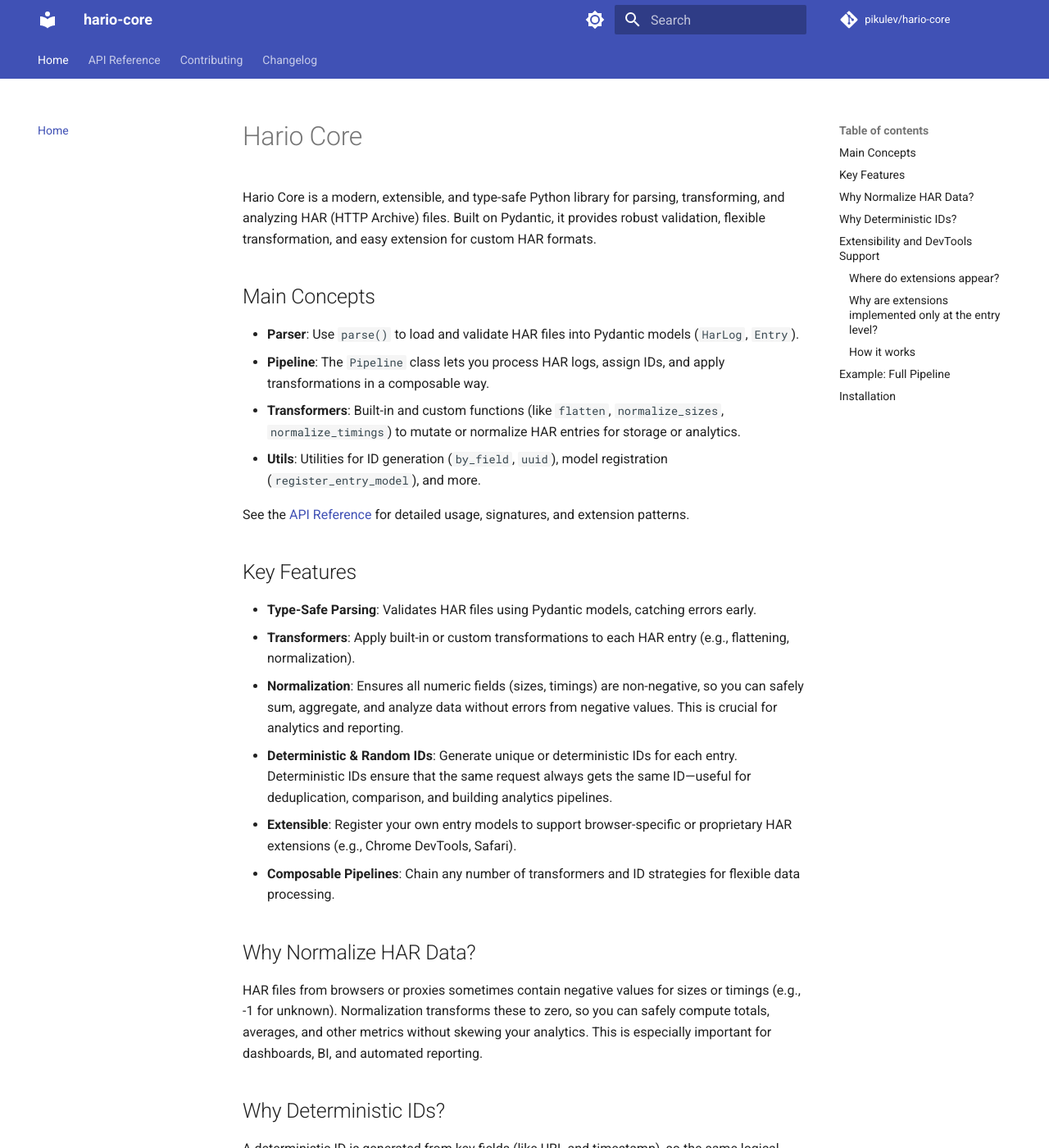
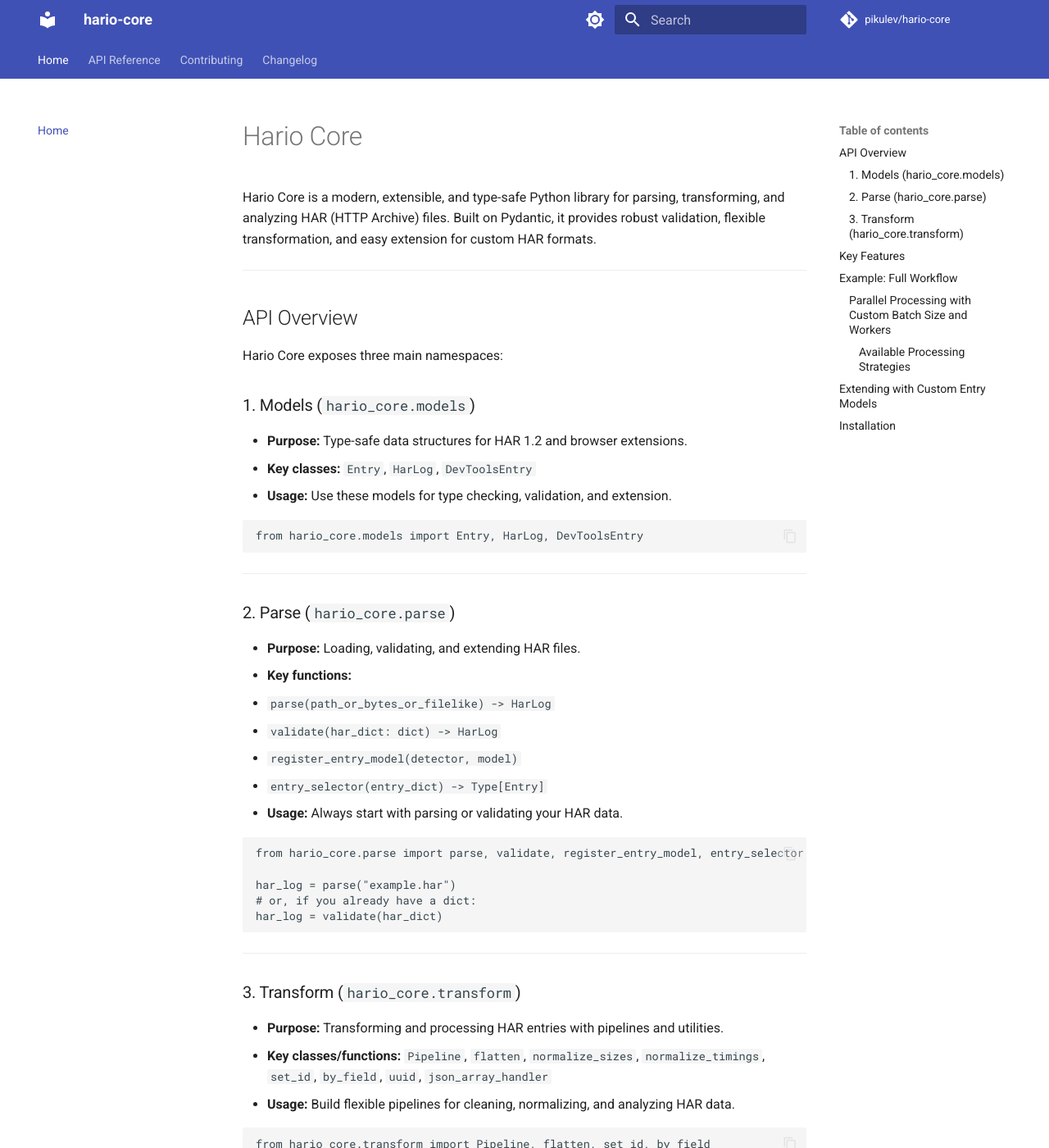
Before and after one commit to pikulev/hario-core, an MkDocs documentation site: the page built from docs/index.md, in a window 1280 px wide and 1400 px high. Shown: the whole window at 82% size. Built offline with MkDocs 1.6.1 and Material for MkDocs 9.7.7, drawn with Linux system fonts in a browser that asks for light colours; comment, search, counter and statistics services are not loaded; some of the changed text lies outside the part shown.

Commit message:
docs: upd api ref + 0.4.0 changelog

````diff
--- a/docs/api.md
+++ b/docs/api.md
@@ -9,36 +9,39 @@
 ### `parse`
 
 ```python
-from hario_core import parse
+from hario_core.parse import parse
 ```
 
 Parses a HAR file from a path, bytes, or file-like object and returns a validated `HarLog` model. Automatically selects the correct Pydantic model for each entry (including extensions).
 
 **Signature:**
 ```python
-def parse(
-    src: str | Path | bytes | bytearray | IO[Any],
-    *,
-    entry_model_selector: Callable[[dict[str, Any]], type[Entry]] = entry_selector,
-) -> HarLog
+def parse(src: str | Path | bytes | bytearray | IO[Any]) -> HarLog
 ```
-
 - `src`: Path, bytes, or file-like object containing HAR JSON.
-- `entry_model_selector`: Optional. Function to select the Pydantic model for each entry (default: registry-based selector).
 
 **Returns:**
 - `HarLog` — a validated Pydantic model with `.entries` (list of `Entry` or extension models).
 
 **Example:**
 ```python
-model = parse("example.har")
+har_log = parse("example.har")
 for entry in har_log.entries:
     print(entry.request.url)
 ```
 
 ---
 
-## Entry Model Registration
+### `validate`
+
+Validates a HAR dict (already loaded from JSON) and returns a `HarLog` model.
+
+**Signature:**
+```python
+def validate(har_dict: dict) -> HarLog
+```
+
+---
 
 ### `register_entry_model`
 
@@ -46,41 +49,48 @@
 
 **Signature:**
 ```python
-def register_entry_model(
-    detector: Callable[[dict[str, Any]], bool],
-    model: type[Entry],
-) -> None
+def register_entry_model(detector: Callable[[dict], bool], model: type[Entry]) -> None
 ```
-
 - `detector`: Function that takes an entry dict and returns True if the model should be used.
 - `model`: Pydantic model class to use for matching entries.
 
 **Example:**
 ```python
-from hario_core.models.har_1_2 import Entry
-from pydantic import Field
+from hario_core.models import Entry
 
-class SafariEntry(Entry):
-    webkit_trace: dict = Field(alias="_webkitTrace")
+class CustomEntry(Entry):
+    x_custom: str
 
-def is_safari_entry(entry_json):
-    return "_webkitTrace" in entry_json
+def is_custom_entry(entry):
+    return "x-custom" in entry
 
-register_entry_model(is_safari_entry, SafariEntry)
+register_entry_model(is_custom_entry, CustomEntry)
+```
+
+---
+
+### `entry_selector`
+
+Selects the appropriate Entry model for a given entry dict (based on registered detectors).
+
+**Signature:**
+```python
+def entry_selector(entry_dict: dict) -> type[Entry]
 ```
 
 ---
 
 ## Data Models
 
-All core data structures are implemented as Pydantic models in `hario_core.models.har_1_2`.
+All core data structures are implemented as Pydantic models in `hario_core.models`.
 
 - `Entry`: Pydantic model for a HAR entry (fields: request, response, timings, cache, etc.).
 - `HarLog`: Pydantic model for the HAR log (fields: version, creator, entries, etc.).
+- `DevToolsEntry`: Chrome DevTools extension entry model.
 
 **Example:**
 ```python
-from hario_core.models.har_1_2 import HarLog, Entry
+from hario_core.models import HarLog, Entry
 
 har_log = HarLog.model_validate(har_json["log"])
 for entry in har_log.entries:
@@ -88,69 +98,43 @@
     print(entry.request.url)
 ```
 
+---
+
+## Transformers & ID Generators
+
 ### `Transformer`
-A transformer is a function that takes a dict (parsed HAR entry) and returns a dict (possibly mutated/transformed).
+A transformer is a callable that takes a dict (parsed HAR entry) and returns a dict (possibly mutated/transformed).
 
+### `set_id`
+Sets an ID field in each entry using a provided function.
+
+**Signature:**
 ```python
-def my_transformer(data: dict[str, Any]) -> dict[str, Any]:
-    # mutate data
-    return data
+def set_id(id_fn: Callable[[dict], str], id_field: str = "id") -> Transformer
 ```
 
-### `EntryIdFn`
-A function that takes an `Entry` and returns a string ID.
-
----
-
-## ID Generation
-
 ### `by_field`
-
 Returns a deterministic ID function based on specified fields of a HAR entry.
 
 **Signature:**
 ```python
-def by_field(fields: list[str]) -> EntryIdFn
-```
-
-**Example:**
-```python
-from hario_core.utils import by_field
-id_fn = by_field(["request.url", "startedDateTime"])
+def by_field(fields: list[str]) -> Callable[[dict], str]
 ```
 
 ### `uuid`
-
 Returns a function that generates a random UUID for each entry.
 
 **Signature:**
 ```python
-def uuid() -> EntryIdFn
+def uuid() -> Callable[[dict], str]
 ```
 
-**Example:**
-```python
-from hario_core.utils import uuid
-id_fn = uuid()
-```
-
----
-
-## Transformers
-
-Transformers are functions that mutate or normalize HAR entry data for storage or analysis.
-
-
 ### `flatten`
-
 Flattens nested structures in a HAR entry to a flat dict with keys joined by separator. If a list is encountered, array_handler is called (default: str). Useful for exporting to CSV, analytics, or custom DB schemas.
 
 **Signature:**
 ```python
-def flatten(
-    separator: str = ".",
-    array_handler: Callable[[list, str], Any] = None,
-) -> Transformer
+def flatten(separator: str = ".", array_handler: Callable[[list, str], Any] = None) -> Transformer
 ```
 - `separator`: Separator for keys (default: '.')
 - `array_handler`: Function (lambda arr, path) -> value. Default is str(arr)
@@ -158,16 +142,12 @@
 **Example:**
 ```python
 def header_handler(arr, path):
-    # Each header becomes a separate key by name
     return {f"{path}.{item['name']}": item["value"] for item in arr if isinstance(item, dict) and "name" in item and "value" in item}
 
 flat_entry = flatten(array_handler=header_handler)(entry)
-# flat_entry['request.headers.user-agent'] == 'Mozilla/5.0 ...'
-# flat_entry['request.headers.:authority'] == 'test.test'
 ```
 
 ### `normalize_sizes`
-
 Normalizes negative size fields in request/response to zero.
 
 **Signature:**
@@ -176,7 +156,6 @@
 ```
 
 ### `normalize_timings`
-
 Normalizes negative timing fields in entry.timings to zero.
 
 **Signature:**
@@ -188,44 +167,87 @@
 
 ## Pipeline
 
-### `Pipeline`
-
-A high-level class for processing HAR data: transforming and assigning IDs. You must pass a parsed `HarLog` object (see `parse`).
+### `PipelineConfig`
+Configuration for the Pipeline processor.
 
 **Signature:**
 ```python
-class Pipeline:
-    def __init__(
-        self,
-        id_fn: EntryIdFn,
-        id_field: str = "id",
-        transformers: Sequence[Transformer] = (),
-    ) -> None
-    def process(self, har_log: HarLog) -> list[dict[str, Any]]
+from hario_core.transform import PipelineConfig
+
+config = PipelineConfig(
+    batch_size=1000,                # entries per batch
+    processing_strategy="process", # "sequential", "thread", "process", "async"
+    max_workers=4                   # number of parallel workers (if applicable)
+)
 ```
 
-- `id_fn`: Function to generate an ID for each entry.
-- `id_field`: Field name for the generated ID (default: "id").
-- `transformers`: List of transformer functions to apply to each entry.
+- `batch_size`: int, default 20000
+- `processing_strategy`: str, one of "sequential", "thread", "process", "async"
+- `max_workers`: int | None, number of parallel workers (for thread/process)
 
 ---
 
-## Example: Full Pipeline
+### `Pipeline`
+A high-level class for processing HAR entry dicts: transforming and assigning IDs.
+
+**Signature:**
+```python
+from hario_core.transform import Pipeline, PipelineConfig
+
+pipeline = Pipeline(
+    transformers=[...],
+    config=PipelineConfig(...)
+)
+
+results = pipeline.process(entries)  # entries: list[dict]
+```
+- `transformers`: List of transformer functions to apply to each entry.
+- `config`: PipelineConfig instance (optional, default: sequential, batch_size=20000)
+- `process(entries)`: entries must be a list of dicts (e.g., from HarLog.model_dump()["entries"])
+
+---
+
+### Example: Full Pipeline
 
 ```python
-from hario_core import Pipeline, by_field, flatten, normalize_sizes, parse
+from hario_core.parse import parse
+from hario_core.transform import Pipeline, PipelineConfig, by_field, flatten, normalize_sizes, set_id
 
-pipeline = Pipeline(
-    id_fn=by_field(["request.url", "startedDateTime"]),
-    transformers=[flatten(), normalize_sizes()],
+har_log = parse("example.har")
+entries = har_log.model_dump()["entries"]
+
+pipeline = Pipeline([
+    set_id(by_field(["request.url", "startedDateTime"])),
+    flatten(),
+    normalize_sizes(),
+])
+results = pipeline.process(entries)
+```
+
+---
+
+### Example: Parallel Processing with Custom Batch Size and Workers
+
+```python
+from hario_core.transform import Pipeline, PipelineConfig, flatten
+
+config = PipelineConfig(
+    processing_strategy="process",  # or "thread"
+    batch_size=20,                  # process 20 entries per batch
+    max_workers=6                   # use 6 parallel workers
 )
 
-model = parse("example.har")
-result_dict = pipeline.process(model)
+pipeline = Pipeline([
+    flatten(),
+], config=config)
+results = pipeline.process(entries)
+```
 
-for entry in result_dict:
-    print(entry["id"], entry["request"]["url"])
-```
+#### Available Processing Strategies
+- `sequential` (default): Process entries one by one in a single thread. Best for small datasets or debugging.
+- `thread`: Parallel processing using threads. Useful for I/O-bound tasks or when GIL is not a bottleneck.
+- `process`: Parallel processing using multiple processes. Recommended for CPU-bound tasks and large datasets.
+- `async`: Asynchronous processing (if your transformers support async). For advanced use cases with async I/O.
 
 ---
 
@@ -235,8 +257,8 @@
 
 **Example:**
 ```python
-from hario_core.models.extensions.chrome_devtools import DevToolsEntry
-from hario_core.models.har_1_2 import HarLog
+from hario_core.models import DevToolsEntry
+from hario_core.models import HarLog
 
 # Suppose har_json is a dict loaded from a Chrome DevTools HAR file
 har_log = HarLog.model_validate(har_json["log"])
--- a/docs/index.md
+++ b/docs/index.md
@@ -2,74 +2,135 @@
 
 Hario Core is a modern, extensible, and type-safe Python library for parsing, transforming, and analyzing HAR (HTTP Archive) files. Built on Pydantic, it provides robust validation, flexible transformation, and easy extension for custom HAR formats.
 
-## Main Concepts
+---
 
-- **Parser**: Use `parse()` to load and validate HAR files into Pydantic models (`HarLog`, `Entry`).
-- **Pipeline**: The `Pipeline` class lets you process HAR logs, assign IDs, and apply transformations in a composable way.
-- **Transformers**: Built-in and custom functions (like `flatten`, `normalize_sizes`, `normalize_timings`) to mutate or normalize HAR entries for storage or analytics.
-- **Utils**: Utilities for ID generation (`by_field`, `uuid`), model registration (`register_entry_model`), and more.
+## API Overview
 
-See the [API Reference](api.md) for detailed usage, signatures, and extension patterns.
+Hario Core exposes three main namespaces:
+
+### 1. Models (`hario_core.models`)
+
+- **Purpose:** Type-safe data structures for HAR 1.2 and browser extensions.
+- **Key classes:** `Entry`, `HarLog`, `DevToolsEntry`
+- **Usage:** Use these models for type checking, validation, and extension.
+
+```python
+from hario_core.models import Entry, HarLog, DevToolsEntry
+```
+
+---
+
+### 2. Parse (`hario_core.parse`)
+
+- **Purpose:** Loading, validating, and extending HAR files.
+- **Key functions:**
+  - `parse(path_or_bytes_or_filelike) -> HarLog`
+  - `validate(har_dict: dict) -> HarLog`
+  - `register_entry_model(detector, model)`
+  - `entry_selector(entry_dict) -> Type[Entry]`
+- **Usage:** Always start with parsing or validating your HAR data.
+
+```python
+from hario_core.parse import parse, validate, register_entry_model, entry_selector
+
+har_log = parse("example.har")
+# or, if you already have a dict:
+har_log = validate(har_dict)
+```
+
+---
+
+### 3. Transform (`hario_core.transform`)
+- **Purpose:** Transforming and processing HAR entries with pipelines and utilities.
+- **Key classes/functions:** `Pipeline`, `flatten`, `normalize_sizes`, `normalize_timings`, `set_id`, `by_field`, `uuid`, `json_array_handler`
+- **Usage:** Build flexible pipelines for cleaning, normalizing, and analyzing HAR data.
+
+```python
+from hario_core.transform import Pipeline, flatten, set_id, by_field
+
+entries = har_log.model_dump()["entries"]
+pipeline = Pipeline([
+    set_id(by_field(["request.url", "startedDateTime"])),
+    flatten()
+])
+results = pipeline.process(entries)
+```
+
+---
 
 ## Key Features
 
-- **Type-Safe Parsing**: Validates HAR files using Pydantic models, catching errors early.
-- **Transformers**: Apply built-in or custom transformations to each HAR entry (e.g., flattening, normalization).
-- **Normalization**: Ensures all numeric fields (sizes, timings) are non-negative, so you can safely sum, aggregate, and analyze data without errors from negative values. This is crucial for analytics and reporting.
-- **Deterministic & Random IDs**: Generate unique or deterministic IDs for each entry. Deterministic IDs ensure that the same request always gets the same ID—useful for deduplication, comparison, and building analytics pipelines.
-- **Extensible**: Register your own entry models to support browser-specific or proprietary HAR extensions (e.g., Chrome DevTools, Safari).
-- **Composable Pipelines**: Chain any number of transformers and ID strategies for flexible data processing.
+- **Type-Safe Parsing:** Validates HAR files using Pydantic models, catching errors early.
+- **Composable Transformations:** Build pipelines from built-in or custom transformers.
+- **Extensible:** Register your own entry models for browser-specific or proprietary HAR extensions.
+- **Deterministic & Random IDs:** Generate unique or deterministic IDs for each entry.
+- **Batch & Parallel Processing:** Built-in strategies for processing large HAR files.
 
-## Why Normalize HAR Data?
+---
 
-HAR files from browsers or proxies sometimes contain negative values for sizes or timings (e.g., -1 for unknown). Normalization transforms these to zero, so you can safely compute totals, averages, and other metrics without skewing your analytics. This is especially important for dashboards, BI, and automated reporting.
-
-## Why Deterministic IDs?
-
-A deterministic ID is generated from key fields (like URL and timestamp), so the same logical request always gets the same ID—even if the HAR is re-exported or merged. This is essential for deduplication, change tracking, and building reliable analytics or data warehouses.
-
-## Extensibility and DevTools Support
-
-Modern HAR files exported from browsers (e.g., Chrome DevTools) often contain additional, non-standard fields such as `_initiator`, `_resourceType`, `_transferSize`, and more. These fields are used for advanced diagnostics and analysis.
-
-### Where do extensions appear?
-
-- **Almost all extensions are found only in `entries`** (and their submodels: request, response, timings, etc.).
-- Extensions at the root `log` level, or in `pages`, `creator`, `browser`, etc., are extremely rare and not typically used for traffic analysis.
-
-### Why are extensions implemented only at the entry level?
-
-- In hario-core, extensions are supported via a separate `DevToolsEntry` model, which inherits from the standard `Entry` and adds all known DevTools-specific fields.
-- The `entry_selector` function inspects each entry and chooses the appropriate model (`Entry` or `DevToolsEntry`).
-- This approach covers 99% of real-world cases and allows you to work with any HAR file exported from browsers.
-
-### How it works
+## Example: Full Workflow
 
 ```python
-from hario_core.har_parser import parse
+from hario_core.parse import parse
+from hario_core.transform import Pipeline, by_field, flatten, normalize_sizes, set_id
 
-har_log = parse(devtools_har_bytes)
-entry = har_log.entries[0]
-assert isinstance(entry, Entry)
-assert isinstance(entry, DevToolsEntry)  # True for DevTools entries
+har_log = parse("example.har")
+entries = har_log.model_dump()["entries"]
+
+pipeline = Pipeline([
+    set_id(by_field(["request.url", "startedDateTime"])),
+    flatten(),
+    normalize_sizes(),
+])
+results = pipeline.process(entries)
 ```
 
-## Example: Full Pipeline
+---
+
+### Parallel Processing with Custom Batch Size and Workers
 
 ```python
-from hario_core import parse, Pipeline, by_field, flatten, normalize_sizes
+from hario_core.transform import Pipeline, PipelineConfig, flatten
 
-pipeline = Pipeline(
-    id_fn=by_field(["request.url", "startedDateTime"]),
-    transformers=[flatten(), normalize_sizes()],
+config = PipelineConfig(
+    strategy="process",      # or "thread" for multithreading
+    batch_size=20,          # process 20 entries per batch
+    num_workers=6            # use 6 parallel workers
 )
 
-model = parse("example.har")
-result_dict = pipeline.process(model)
+pipeline = Pipeline([
+    flatten(),
+],
+    config=config
+)
+results = pipeline.process(entries)
+```
 
-for entry in result_dict:
-    print(entry["id"], entry["request"]["url"])
+#### Available Processing Strategies
+
+- `sequential` (default): Process entries one by one in a single thread. Best for small datasets or debugging.
+- `thread`: Parallel processing using threads. Useful for I/O-bound tasks or when GIL is not a bottleneck.
+- `process`: Parallel processing using multiple processes. Recommended for CPU-bound tasks and large datasets.
+- `async`: Asynchronous processing (if your transformers support async). For advanced use cases with async I/O.
+
+---
+
+## Extending with Custom Entry Models
+
+```python
+from hario_core.parse import register_entry_model
+from hario_core.models import Entry
+
+def is_custom_entry(entry: dict) -> bool:
+    return "x-custom" in entry
+
+class CustomEntry(Entry):
+    x_custom: str
+
+register_entry_model(is_custom_entry, CustomEntry)
 ```
+
+---
 
 ## Installation
 
````
Also changed, not shown: docs/changelog.md (+10 -0 lines).
